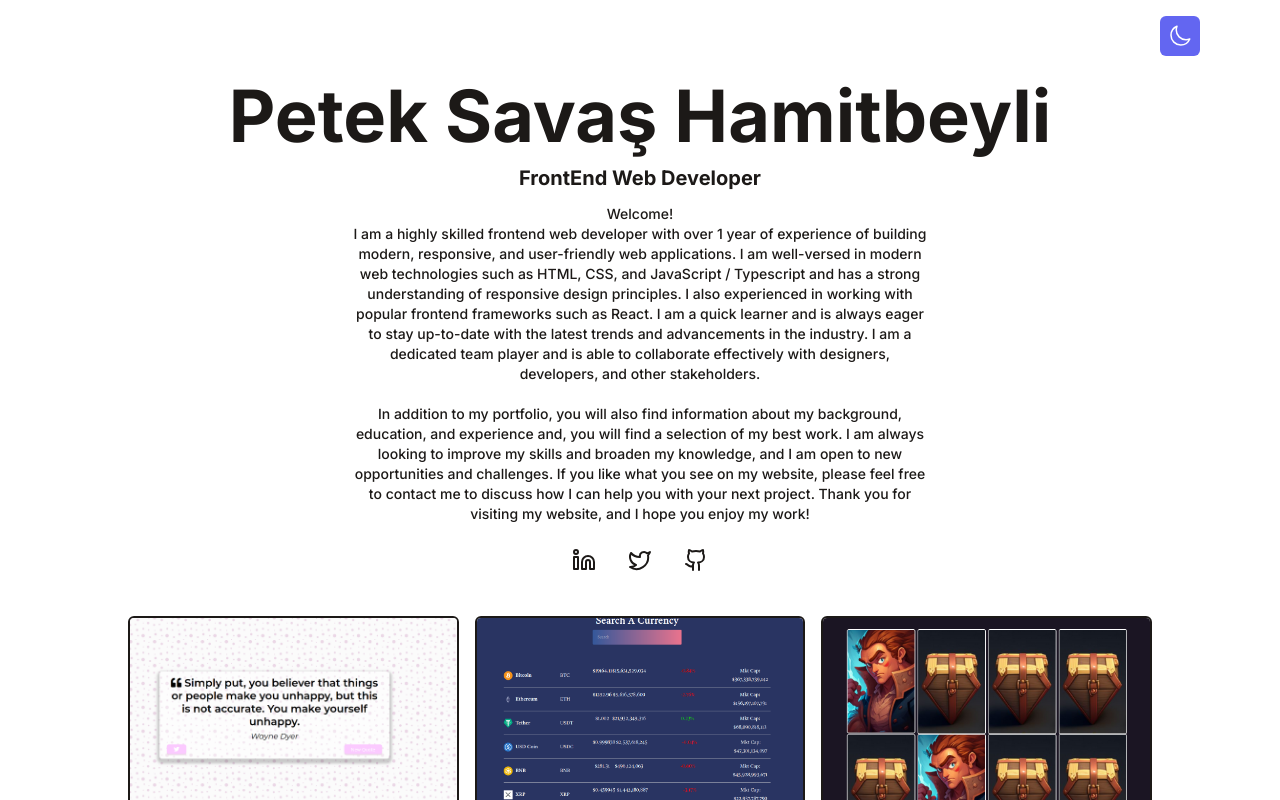
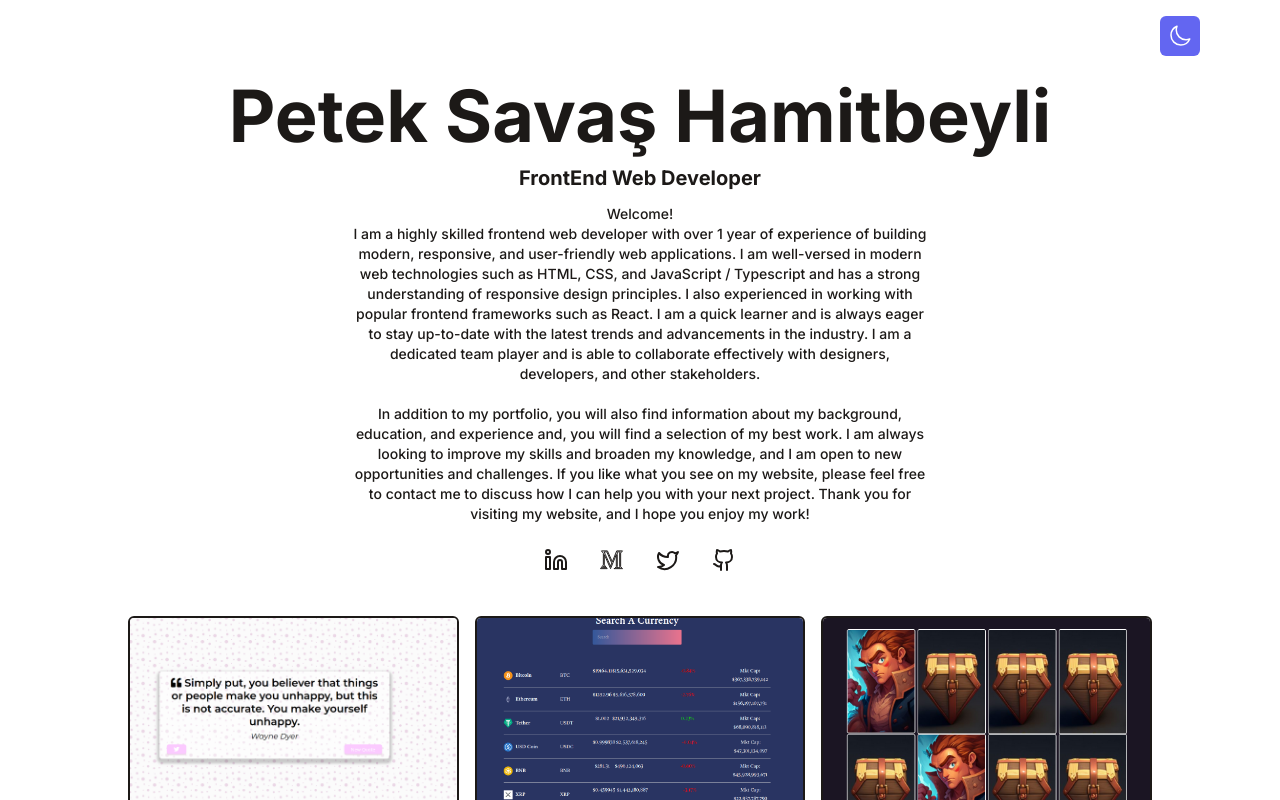
Before and after one commit to petekgithub/portfoliov1, a React (Vite) app: page / in a window 1280 px wide. Shown: the top 800 px of the page. Built offline with nearby package versions, Linux system fonts and the light colour scheme.

Commit message:
icons-update

```diff
--- a/src/components/Intro.jsx
+++ b/src/components/Intro.jsx
@@ -35,7 +35,7 @@ const Intro = () => {
       <div className="flex flex-row cursor-pointer justify-center space-x-2 md:space-x-8 mb-5 hover ? 'text-teal-500' : 'text-white-500'">
         <a href="https://www.linkedin.com/in/petek-savas-hamitbeyli/">
           <svg
-            className="w-15 "
+            className="w-15"
             xmlns="http://www.w3.org/2000/svg"
             width="24"
             height="24"
@@ -49,6 +49,23 @@ const Intro = () => {
             <path d="M16 8a6 6 0 0 1 6 6v7h-4v-7a2 2 0 0 0-2-2 2 2 0 0 0-2 2v7h-4v-7a6 6 0 0 1 6-6z"></path>
             <rect x="2" y="9" width="4" height="12"></rect>
             <circle cx="4" cy="4" r="2"></circle>
+          </svg>
+        </a>
+        <a href="https://petekshamitbeyli.medium.com/">
+          <svg
+            xmlns="http://www.w3.org/2000/svg"
+            x="0px"
+            y="0px"
+            width="24"
+            height="24"
+            viewBox="0 0 50 50"
+            fill="none"
+            stroke="currentColor"
+            stroke-width="2"
+            stroke-linecap="round"
+            stroke-linejoin="round"
+          >
+            <path d="M30,43h17l-4-4l-0.027-28.496l3.891-4.49H34.845l-9.24,22.73L15.497,6H3l4,5.091v24.195L1,43h14l-6-7.714V13.75L22,43 l-0.002,0.014L34,13.545V39L30,43z M10.911,41H5.089L8,37.258L10.911,41z M21.922,37.899L10.828,12.938L8.633,8h5.564l9.581,21.556 l0.805,1.81L21.922,37.899z M35.414,40.414L36,39.828V39V13.545v-5.06l0.191-0.47h6.293l-1.022,1.18l-0.489,0.565l0.001,0.747 L41,39.002l0.001,0.827l0.585,0.585L42.172,41h-7.343L35.414,40.414z"></path>
           </svg>
         </a>
         <a href="https://twitter.com/Petekqt1">
```
Also changed, not shown: public/assets/logo-medium.svg (added).
